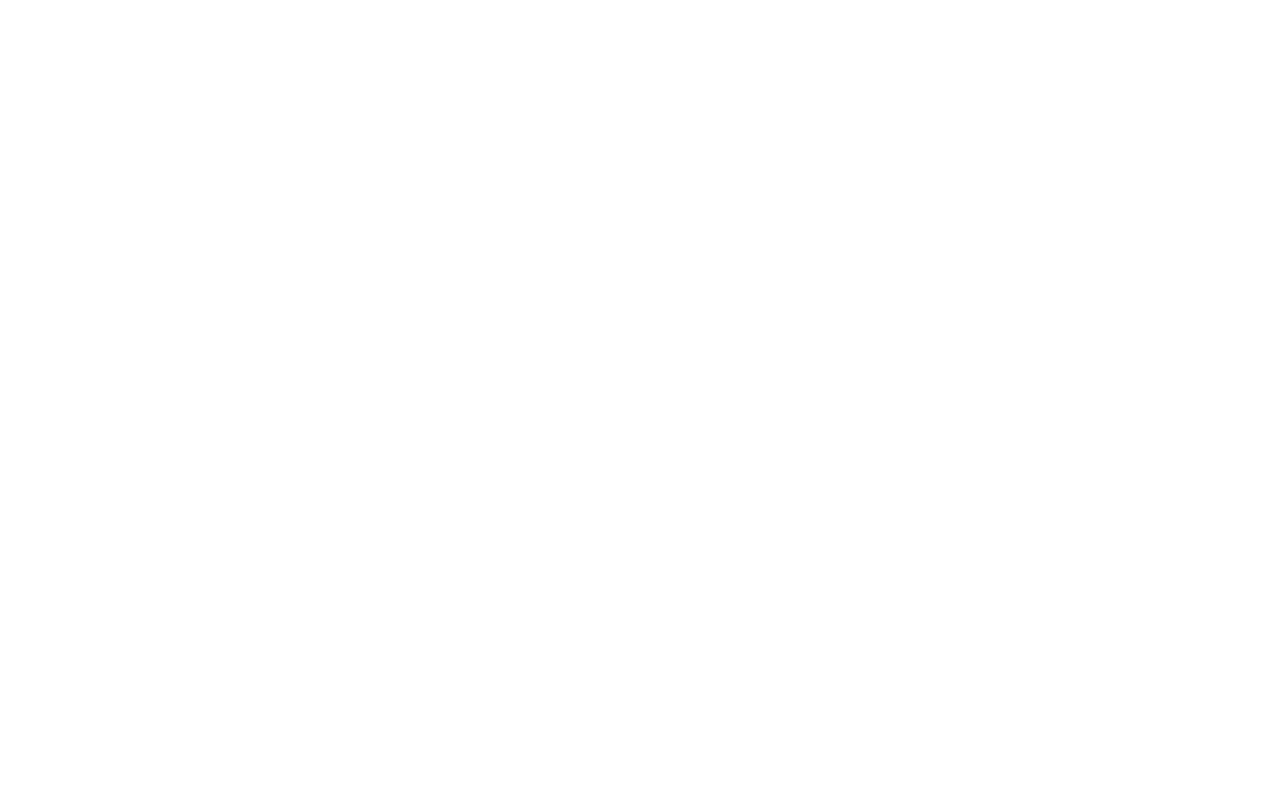
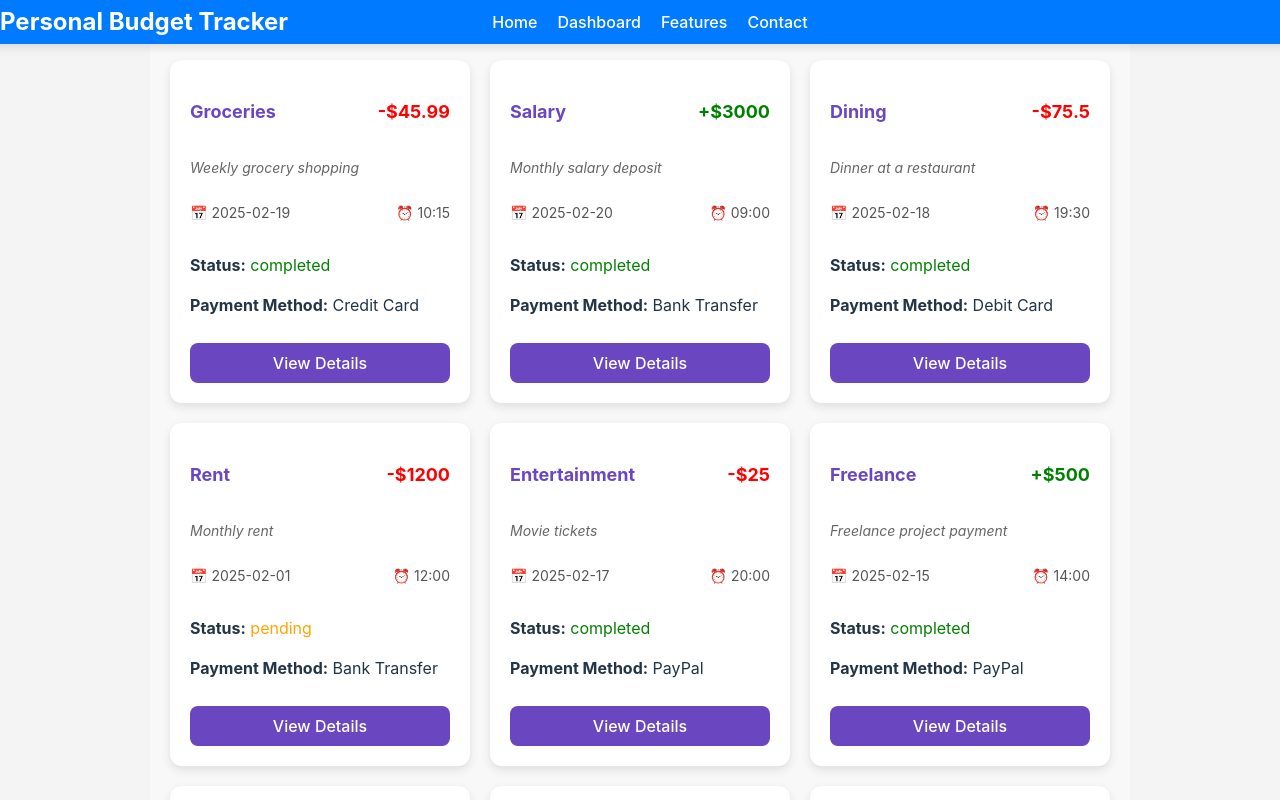
Before and after one commit to kalviumcommunity/S63_PersonalBudgetTracker, a React (Vite) app in the folder frontend/: page /transaction in a window 1280 px wide. Before the commit this address had no page. Shown: the top 800 px of the page. Built offline with nearby package versions, Linux system fonts and the light colour scheme.

Commit message:
adding transection page

```diff
--- a/frontend/package.json
+++ b/frontend/package.json
@@ -10,6 +10,7 @@
     "preview": "vite preview"
   },
   "dependencies": {
+    "framer-motion": "^12.4.4",
     "react": "^19.0.0",
     "react-dom": "^19.0.0",
     "react-router-dom": "^7.1.5"
@@ -18,7 +19,7 @@
     "@eslint/js": "^9.19.0",
     "@types/react": "^19.0.8",
     "@types/react-dom": "^19.0.3",
-    "@vitejs/plugin-react": "^4.3.4",
+    "@vitejs/plugin-react": "^1.3.2",
     "eslint": "^9.19.0",
     "eslint-plugin-react": "^7.37.4",
     "eslint-plugin-react-hooks": "^5.0.0",
--- a/frontend/src/App.jsx
+++ b/frontend/src/App.jsx
@@ -1,11 +1,25 @@
 import { BrowserRouter as Router, Route, Routes } from "react-router-dom";
 import LandingPage from "./pages/landingPage";
+import TransactionCard from "./components/TransactionCard"; // Import the TransactionCard component
 
 function App() {
+  // Dummy transaction data
+  const dummyTransaction = {
+    id: 1,
+    category: "Groceries",
+    amount: 45.99,
+    date: "2025-02-19",
+    type: "expense",
+  };
+
   return (
     <Router>
       <Routes>
         <Route path="/" element={<LandingPage />} />
+        <Route
+          path="/transaction"
+          element={<TransactionCard transaction={dummyTransaction} />}
+        />
       </Routes>
     </Router>
   );
--- /dev/null
+++ b/frontend/src/components/Navbar.jsx
@@ -0,0 +1,54 @@
+import React from 'react';
+
+const Navbar = () => {
+  return (
+    <nav style={styles.navbar}>
+      <div style={styles.logo}>Personal Budget Tracker</div>
+      <ul style={styles.navLinks}>
+        <li style={styles.navItem}><a href="/" style={styles.navLink}>Home</a></li>
+        <li style={styles.navItem}><a href="/transaction" style={styles.navLink}>Dashboard</a></li>
+        <li style={styles.navItem}><a href="#features" style={styles.navLink}>Features</a></li>
+        <li style={styles.navItem}><a href="#contact" style={styles.navLink}>Contact</a></li>
+      </ul>
+    </nav>
+  );
+};
+
+const styles = {
+  navbar: {
+    position: 'fixed',
+    top: 0,
+    width: '100%',
+    display: 'flex',
+    justifyContent: 'center',
+    alignItems: 'center',
+    padding: '10px 20px',
+    backgroundColor: '#007bff',
+    color: 'white',
+    boxShadow: '0 4px 8px rgba(0, 0, 0, 0.1)',
+    zIndex: 1000,
+  },
+  logo: {
+    position: 'absolute',
+    left: '20px',
+    fontSize: '24px',
+    fontWeight: 'bold',
+  },
+  navLinks: {
+    listStyle: 'none',
+    display: 'flex',
+    margin: 0,
+    padding: 0,
+  },
+  navItem: {
+    marginLeft: '20px',
+  },
+  navLink: {
+    color: 'white',
+    textDecoration: 'none',
+    fontSize: '16px',
+    cursor: 'pointer',
+  },
+};
+
+export default Navbar;
--- /dev/null
+++ b/frontend/src/components/TransactionCard.jsx
@@ -0,0 +1,121 @@
+import React from "react";
+import Navbar from "../components/Navbar"; // Adjust path if needed
+
+const TransactionsGrid = () => {
+  const transactions = [
+    { category: "Groceries", type: "expense", amount: 45.99, date: "2025-02-19", time: "10:15", description: "Weekly grocery shopping", status: "completed", paymentMethod: "Credit Card" },
+    { category: "Salary", type: "income", amount: 3000.0, date: "2025-02-20", time: "09:00", description: "Monthly salary deposit", status: "completed", paymentMethod: "Bank Transfer" },
+    { category: "Dining", type: "expense", amount: 75.5, date: "2025-02-18", time: "19:30", description: "Dinner at a restaurant", status: "completed", paymentMethod: "Debit Card" },
+    { category: "Rent", type: "expense", amount: 1200.0, date: "2025-02-01", time: "12:00", description: "Monthly rent", status: "pending", paymentMethod: "Bank Transfer" },
+    { category: "Entertainment", type: "expense", amount: 25.0, date: "2025-02-17", time: "20:00", description: "Movie tickets", status: "completed", paymentMethod: "PayPal" },
+    { category: "Freelance", type: "income", amount: 500.0, date: "2025-02-15", time: "14:00", description: "Freelance project payment", status: "completed", paymentMethod: "PayPal" },
+    { category: "Utilities", type: "expense", amount: 150.0, date: "2025-02-10", time: "08:00", description: "Electricity and water bill", status: "completed", paymentMethod: "Credit Card" },
+    { category: "Shopping", type: "expense", amount: 200.0, date: "2025-02-12", time: "16:45", description: "Clothing and accessories", status: "completed", paymentMethod: "Debit Card" },
+    { category: "Gift", type: "income", amount: 100.0, date: "2025-02-14", time: "18:00", description: "Birthday gift", status: "completed", paymentMethod: "Cash" },
+    { category: "Transport", type: "expense", amount: 50.0, date: "2025-02-16", time: "07:30", description: "Public transport pass", status: "completed", paymentMethod: "Credit Card" },
+  ];
+
+  return (
+    <div style={styles.pageContainer}>
+      <Navbar />
+      <div style={styles.container}>
+        {transactions.map((transaction, index) => (
+          <div key={index} style={styles.card}>
+            {/* Header */}
+            <div style={styles.header}>
+              <h3 style={styles.category}>{transaction.category}</h3>
+              <span style={{ ...styles.amount, color: transaction.type === "income" ? "green" : "red" }}>
+                {transaction.type === "income" ? "+" : "-"}${transaction.amount}
+              </span>
+            </div>
+
+            {/* Description */}
+            <p style={styles.description}>{transaction.description}</p>
+
+            {/* Date & Time */}
+            <div style={styles.dateTime}>
+              <p>📅 {transaction.date}</p>
+              <p>⏰ {transaction.time}</p>
+            </div>
+
+            {/* Status & Payment Method */}
+            <p><strong>Status:</strong> <span style={{ color: transaction.status === "completed" ? "green" : "orange" }}>{transaction.status}</span></p>
+            <p><strong>Payment Method:</strong> {transaction.paymentMethod}</p>
+
+            {/* Action Button */}
+            <button style={styles.button}>View Details</button>
+          </div>
+        ))}
+      </div>
+    </div>
+  );
+};
+
+// Inline Styles (CSS-in-JS)
+const styles = {
+  pageContainer: {
+    display: 'flex',
+    flexDirection: 'column',
+    alignItems: 'center',
+    minHeight: '100vh',
+    width: '100vw',
+    backgroundColor: '#f4f4f4',
+    margin: 0,
+    padding: 0,
+  },
+  container: {
+    display: "grid",
+    gridTemplateColumns: "repeat(auto-fit, minmax(300px, 1fr))",
+    gap: "20px",
+    padding: "20px",
+    maxWidth: "1200px",
+    margin: "40px auto",
+    backgroundColor: "#f8f8f8",
+  },
+  card: {
+    backgroundColor: "#fff",
+    borderRadius: "12px",
+    padding: "20px",
+    boxShadow: "0px 4px 10px rgba(0, 0, 0, 0.1)",
+  },
+  header: {
+    display: "flex",
+    justifyContent: "space-between",
+    alignItems: "center",
+    marginBottom: "10px",
+  },
+  category: {
+    fontSize: "18px",
+    fontWeight: "bold",
+    color: "#6b46c1",
+  },
+  amount: {
+    fontSize: "18px",
+    fontWeight: "bold",
+  },
+  description: {
+    fontSize: "14px",
+    color: "#666",
+    fontStyle: "italic",
+    marginBottom: "10px",
+  },
+  dateTime: {
+    display: "flex",
+    justifyContent: "space-between",
+    fontSize: "14px",
+    color: "#555",
+    marginBottom: "10px",
+  },
+  button: {
+    width: "100%",
+    padding: "10px",
+    backgroundColor: "#6b46c1",
+    color: "#fff",
+    borderRadius: "8px",
+    border: "none",
+    cursor: "pointer",
+    marginTop: "10px",
+  },
+};
+
+export default TransactionsGrid;
--- a/frontend/src/pages/landingPage.jsx
+++ b/frontend/src/pages/landingPage.jsx
@@ -1,21 +1,60 @@
-import React from "react";
+import React from 'react';
+import Navbar from '../components/Navbar'; // Adjust path if necessary
 
-const landingPage = () => {
+const LandingPage = () => {
   return (
-    <div className="landing-container">
-      <h1>Welcome to the Excuse Maker 3000 🙇‍♂</h1>
-      <p>Introducing the Excuse Maker 3000™—the revolutionary AI-powered tool that generates top-tier excuses faster than you can say, “It’s not my fault!” Whether youre dodging deadlines, bailing on plans, or just need a creative way to explain why your code still isn’t working, this state-of-the-art system has you covered.
-
-Features include:
-✅ AI-Generated Excuses – Because thinking is overrated.
-✅ Plausibility Slider – Choose between Mildly Believable and Complete Nonsense.
-✅ Emergency Mode – Instant excuses for last-minute disasters (like forgetting your best friend birthday).
-✅ Corporate Edition – Optimized for avoiding meetings and shifting blame professionally.
-
-Say goodbye to accountability and hello to smooth-talking your way out of anything! 🚀</p>
-      <button>Create your own!</button>
+    <div style={styles.container}>
+      <Navbar />
+      <div style={styles.content}>
+        <header style={styles.header}>
+          <h1>Personal Budget Tracker</h1>
+          <p>Manage your finances effortlessly and stay on top of your budget!</p>
+          <button style={styles.button}>Get Started</button>
+        </header>
+      </div>
     </div>
   );
 };
 
-export default landingPage;
+const styles = {
+  container: {
+    display: 'flex',
+    flexDirection: 'column',
+    alignItems: 'center',
+    backgroundColor: '#f4f4f4',
+    margin: 0,
+    padding: 0,
+    minHeight: '100vh',
+    width: '100vw',
+  },
+  content: {
+    marginTop: '40px',
+    width: '100%',
+    maxWidth: '1000px',
+    padding: '20px',
+    boxSizing: 'border-box',
+    textAlign: 'center',
+    backgroundColor: '#ffffff',
+    borderRadius: '10px',
+    boxShadow: '0 4px 8px rgba(0, 0, 0, 0.1)',
+    flex: 1,
+  },
+  header: {
+    backgroundColor: '#007bff',
+    color: 'white',
+    padding: '10px 10px',
+    borderRadius: '10px',
+  },
+  button: {
+    backgroundColor: '#ffcc00',
+    color: '#333',
+    border: 'none',
+    padding: '10px 20px',
+    fontSize: '16px',
+    cursor: 'pointer',
+    borderRadius: '5px',
+    marginTop: '10px',
+  },
+};
+
+export default LandingPage;
```
Also changed, not shown: 1 other file (tests, documents, lock files or other folders).
